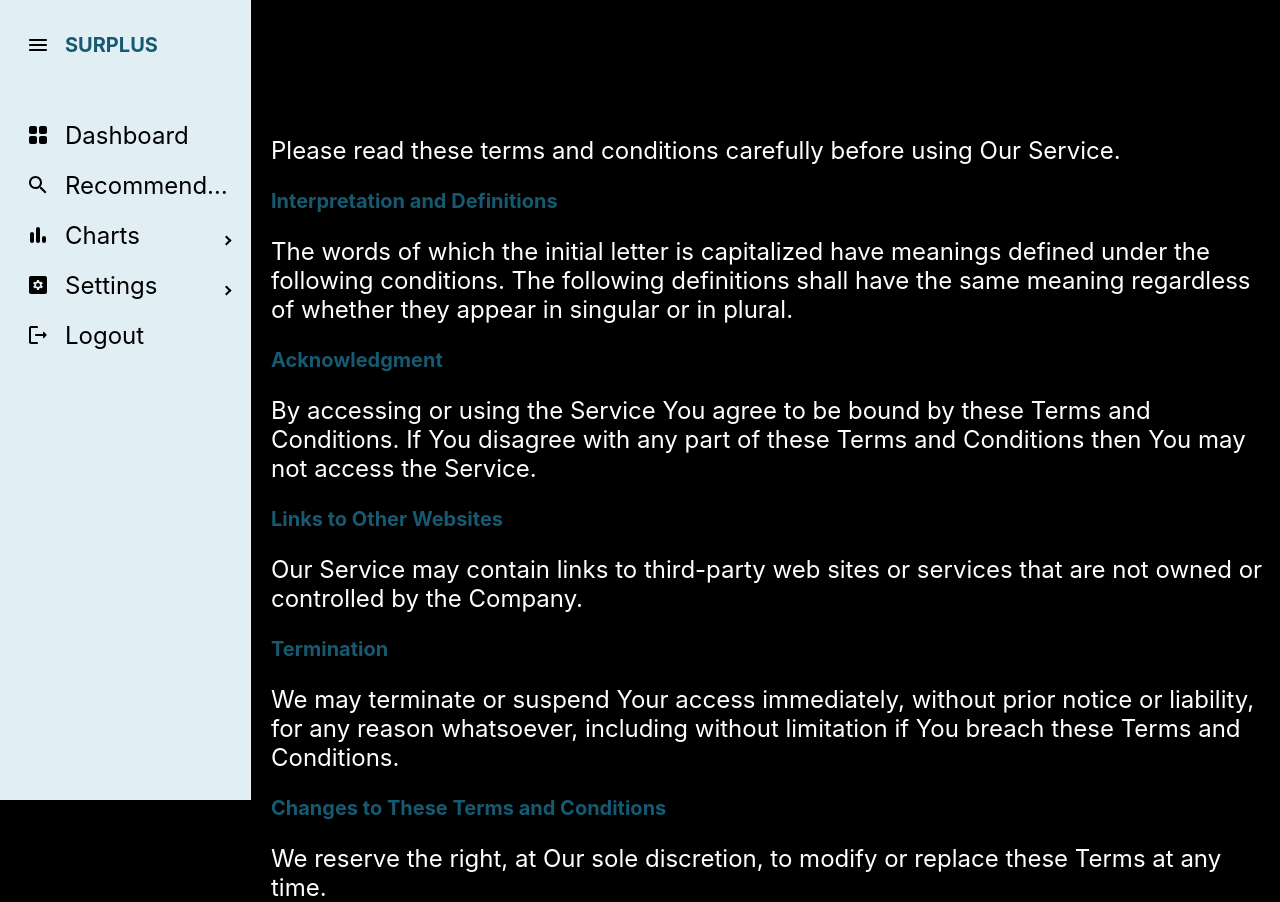
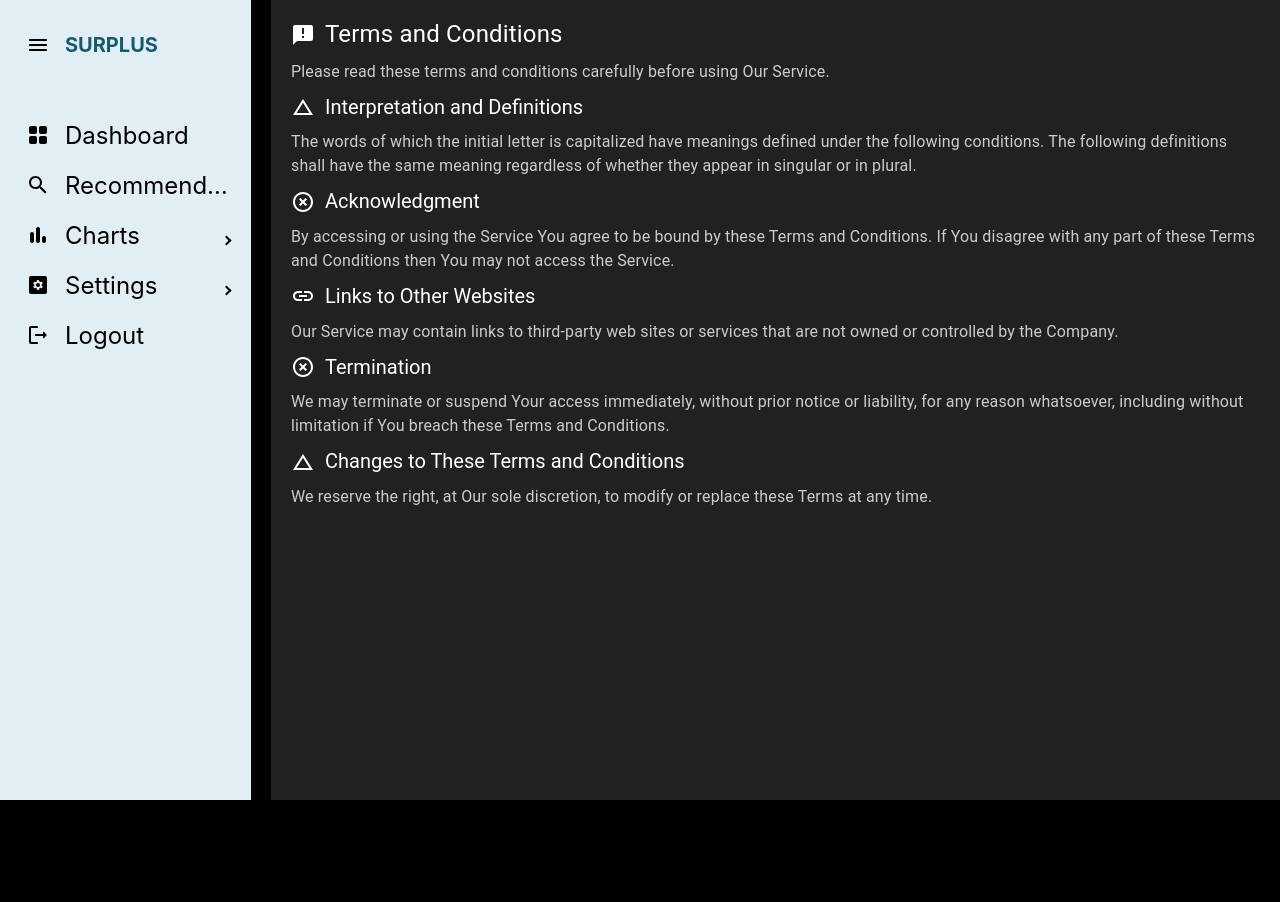
Before and after one commit to ManasPatil0967/tiaa-surplus, a React (Create React App) app in the folder dashboard/: page /tnc in a window 1280 px wide. After the commit the page ends 800 px from the top, so only its background shows below. Built offline with nearby package versions, Linux system fonts and the light colour scheme.

Commit message:
Changes 3

```diff
--- a/dashboard/src/components/Dashboard.jsx
+++ b/dashboard/src/components/Dashboard.jsx
@@ -28,7 +28,7 @@ const Dashboard = () => {
        <div style={{ display: "flex", height: "100vh" }}>
       <SideNavBar />
         <div>
-          <h1 style={{marginLeft: "20px",marginTop: "-10px"}}>Welcome {userData.Name}!</h1>
+          <h1 style={{color:"white", marginLeft: "20px",marginTop: "20px"}}>Welcome {userData.Name}!</h1>
           <div className="payer">
             <div className="ret">
                <h6>Retirement Account</h6>
@@ -36,11 +36,13 @@ const Dashboard = () => {
               <h4 className="line">{userData.Income}</h4>
               <h6>User Name</h6>
               <h7>{userData.Name}</h7>
+              <h6>User Age</h6>
+              <h7>{userData.Age}</h7>
             </div>
-            <div className="ben">
-              <h4>Saved Beneficiaries</h4>
-              <button>Add New</button>
-              <Avatar>A</Avatar>
+            <div className="ben" >
+              <h4 style={{marginLeft:"20px"}}>Saved Beneficiaries</h4>
+              <button style={{marginLeft:"20px"}}>Add New</button>
+              <Avatar style={{marginLeft:"20px", marginTop:"5px"}}>A</Avatar>
             </div>
           </div>
         </div>
--- a/dashboard/src/components/Home.jsx
+++ b/dashboard/src/components/Home.jsx
@@ -13,7 +13,7 @@ const Home = () => {
      </div>
      <div className="right">
         <img src={icon} alt='hwo'/>
-        <h1>WELCOME TO SURPLUS!</h1>
+        <h1 style={{color:"white"}}>WELCOME TO SURPLUS!</h1>
         <h5>Manage your retirement finances with ease</h5>
         <button><Link to={"/signup"}>Sign Up</Link></button>
         <button><Link to={"/login"}>Login</Link></button>
--- a/dashboard/src/components/SideNavBar.jsx
+++ b/dashboard/src/components/SideNavBar.jsx
@@ -7,7 +7,6 @@ import BubbleChartRoundedIcon from "@mui/icons-material/BubbleChartRounded";
 import GridViewRoundedIcon from "@mui/icons-material/GridViewRounded";
 import LogoutRoundedIcon from "@mui/icons-material/LogoutRounded";
 import MenuRoundedIcon from "@mui/icons-material/MenuRounded";
-import NotificationsRoundedIcon from "@mui/icons-material/NotificationsRounded";
 import SettingsApplicationsRoundedIcon from "@mui/icons-material/SettingsApplicationsRounded";
 import ShieldRoundedIcon from "@mui/icons-material/ShieldRounded";
 import TimelineRoundedIcon from "@mui/icons-material/TimelineRounded";
--- a/dashboard/src/components/TnC.jsx
+++ b/dashboard/src/components/TnC.jsx
@@ -1,39 +1,63 @@
+import {
+    Announcement as AnnouncementIcon,
+    ChangeHistory as ChangeHistoryIcon,
+    HighlightOff as HighlightOffIcon,
+    Link as LinkIcon,
+} from '@mui/icons-material';
+import { Typography } from '@mui/material';
 import React from 'react';
+import "../styles/TnC.css";
 import SideNavBar from './SideNavBar';
-import "../styles/Dashboard.css";
 
 const TnC = () => {
   return (
     <div style={{ display: "flex", height: "100vh" }}>
       <SideNavBar />
-            <div className="payer" style={{color:'white', marginLeft:20}}>
-                <h1>Terms and Conditions</h1>
-                <p>
+      <div className="payer" style={{ color: 'white', marginLeft: 20 }}>
+        <Typography variant="h4">
+          <AnnouncementIcon /> Terms and Conditions
+        </Typography>
+        <Typography variant="body1">
           Please read these terms and conditions carefully before using Our Service.
-                </p>
-                <h2>Interpretation and Definitions</h2>
-                <p>
+        </Typography>
+
+        <Typography variant="h5">
+          <ChangeHistoryIcon /> Interpretation and Definitions
+        </Typography>
+        <Typography variant="body1">
           The words of which the initial letter is capitalized have meanings defined under the following conditions. The following definitions shall have the same meaning regardless of whether they appear in singular or in plural.
-                </p>
-                <h2>Acknowledgment</h2>
-                <p>
+        </Typography>
+
+        <Typography variant="h5">
+          <HighlightOffIcon /> Acknowledgment
+        </Typography>
+        <Typography variant="body1">
           By accessing or using the Service You agree to be bound by these Terms and Conditions. If You disagree with any part of these Terms and Conditions then You may not access the Service.
-                </p>
-                <h2>Links to Other Websites</h2>
-                <p>
+        </Typography>
+
+        <Typography variant="h5">
+          <LinkIcon /> Links to Other Websites
+        </Typography>
+        <Typography variant="body1">
           Our Service may contain links to third-party web sites or services that are not owned or controlled by the Company.
-                </p>
-                <h2>Termination</h2>
-                <p>
+        </Typography>
+
+        <Typography variant="h5">
+          <HighlightOffIcon /> Termination
+        </Typography>
+        <Typography variant="body1">
           We may terminate or suspend Your access immediately, without prior notice or liability, for any reason whatsoever, including without limitation if You breach these Terms and Conditions.
-                </p>
-                <h2>Changes to These Terms and Conditions</h2>
-                <p>
+        </Typography>
+
+        <Typography variant="h5">
+          <ChangeHistoryIcon /> Changes to These Terms and Conditions
+        </Typography>
+        <Typography variant="body1">
           We reserve the right, at Our sole discretion, to modify or replace these Terms at any time.
-                </p>
+        </Typography>
       </div>
     </div>
-    )
+  );
 }
 
 export default TnC;
--- /dev/null
+++ b/dashboard/src/styles/TnC.css
@@ -0,0 +1,39 @@
+
+.payer {
+    padding: 20px;
+    background-color: #212121;
+    flex-grow: 1;
+    font-family: 'Roboto', sans-serif;
+    color: #ffffff;
+  }
+
+  .payer h4 {
+    font-size: 24px;
+    color: #ffffff;
+    display: flex;
+    align-items: center;
+    padding-bottom: 10px;
+  }
+
+  .payer h4 svg {
+    margin-right: 10px;
+  }
+
+  .payer h5 {
+    font-size: 20px;
+    color: #ffffff;
+    display: flex;
+    align-items: center;
+    padding-bottom: 10px;
+  }
+
+  .payer h5 svg {
+    margin-right: 10px;
+  }
+
+  .payer p {
+    font-size: 16px;
+    line-height: 1.5;
+    color: #cccccc;
+    padding-bottom: 10px;
+  }
```
Also changed, not shown: dashboard/src/components/Recommend.jsx (indentation only). Lines whose indentation alone changed are shown as unchanged.
